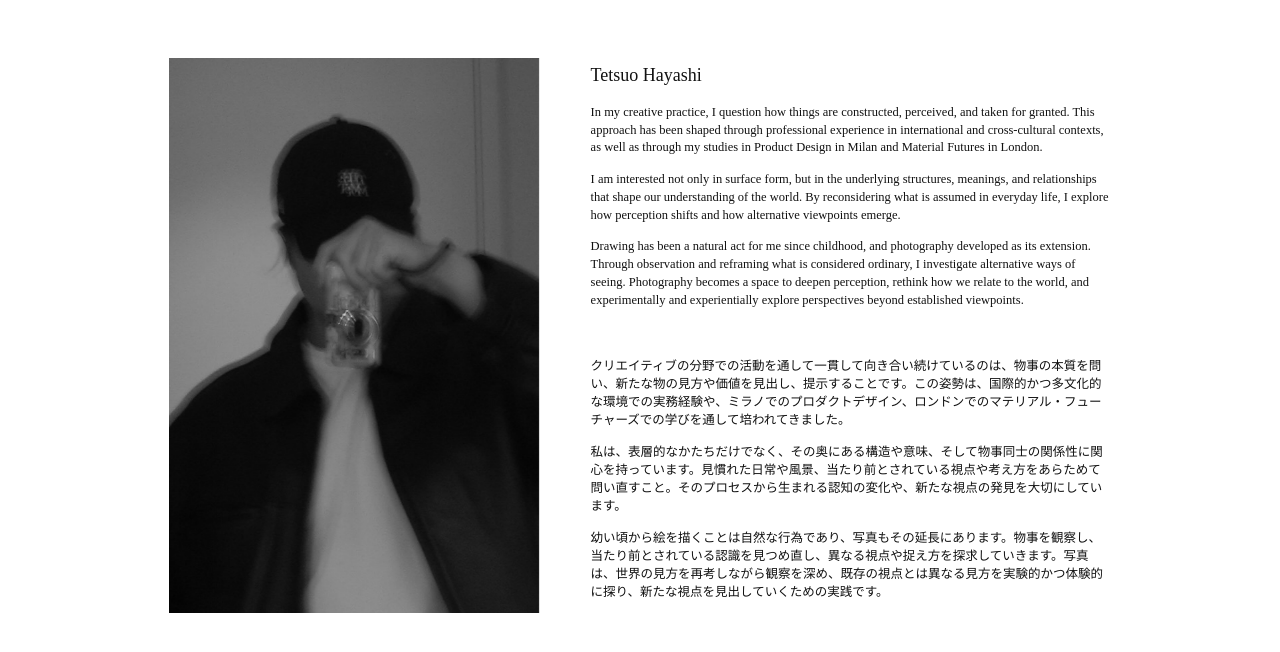
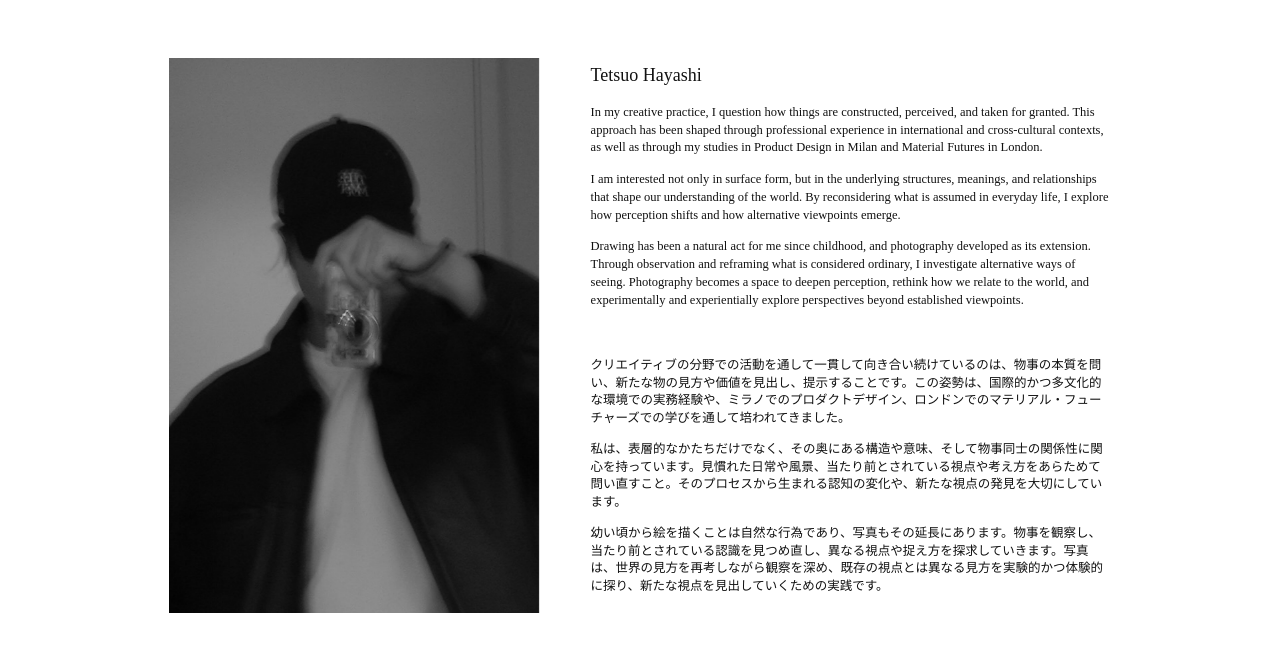
Before and after one commit to Tetsuography/Tetsuography, a website: page about.html in a window 1280 px wide. Shown: the part 66-718 px from the top of the page. Drawn offline with Linux system fonts and the light colour scheme.

Commit message:
Update style.css

```diff
--- a/style.css
+++ b/style.css
@@ -430,7 +430,7 @@ body.cursor-hover .custom-cursor {
 /* Chrome renders CJK text slightly taller than Safari */
 @supports (-webkit-appearance: none) and (not (-moz-appearance: none)) {
   .about-copy p.jp {
-    line-height: 1.44;
+    line-height: 1.40;
   }
 }
 
```
